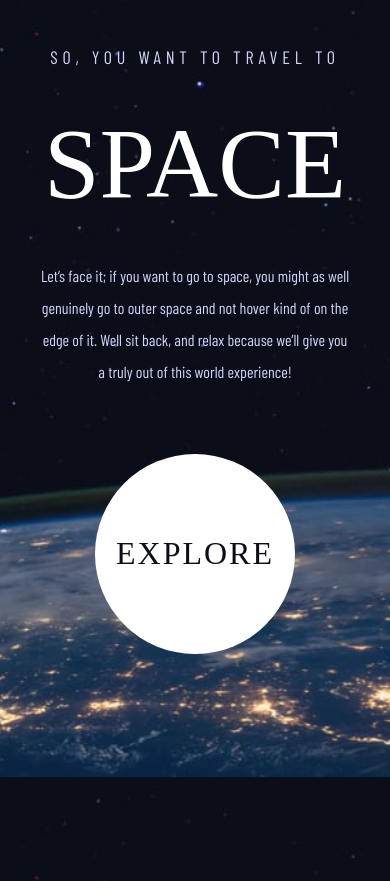
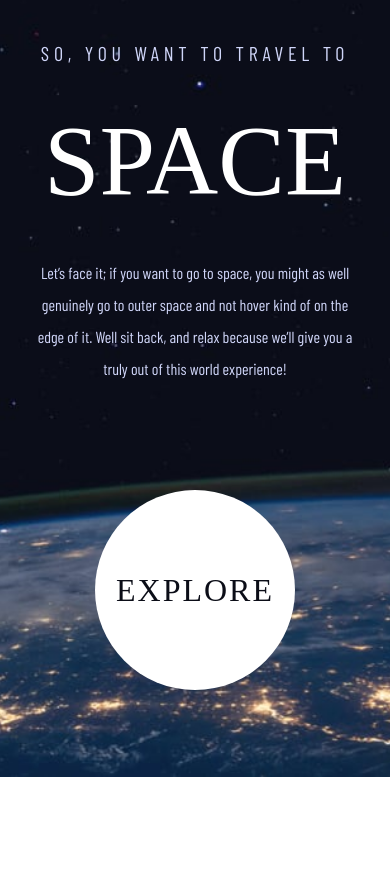
Before and after one commit to hypnobean/spacetourism, a plain HTML site: page index.html in a window 390 px wide. Shown: the part 67-948 px from the top of the page. After the commit the page ends 844 px from the top, so only its background shows below. Drawn offline with nearby package versions, Linux system fonts and the light colour scheme; a web font is replaced by a local one.

Commit message:
Update style.css

```diff
--- a/style/style.css
+++ b/style/style.css
@@ -3,6 +3,7 @@
   --light_blue: #D0D6F9;
   --white: #FFFFFF;
 }
+
 
 body {
   font-family: 'Barlow Condensed', sans-serif;
@@ -47,7 +48,7 @@ li[aria-current="active-page"]::after {
 /* HEADINGS */
 .heading-1 {
   font-family: 'Bellefair', serif;
-  font-size: 150px;
+  font-size: calc(16px + 10vw);
   text-transform: uppercase;
   font-weight: normal;
   color: var(--white);
@@ -189,10 +190,10 @@ nav a:hover::before {
 /* MAINBODY */
 .main-body {
   display: grid;
-  height: 100vh;
+  height: fit-content;
   grid-template-columns: 1fr 1fr;
-  grid-template-rows: auto;
-  margin: 0 10%;
+  grid-template-rows: 1fr 2fr;
+  margin: 0 12%;
   grid-column-gap: 8%;
   position: absolute;
   top: 6em;
@@ -200,12 +201,13 @@ nav a:hover::before {
 }
 
 .header-line {
-  border-top: 1px solid rgba(100, 100, 120, .5);
-  height: 100%;
-  width: 100%;
-  display: block;
-  grid-column: 1;
-  grid-row: 1;
+  background-color: rgba(100, 100, 120, .7);
+  height: 1px;
+  width: 35vw;
+  border: 0;
+  position: absolute;
+  top: 5.5em;
+  left: 7em;
 }
 
 .left-content {
@@ -270,16 +272,29 @@ a:hover .explore {
   }
 
   .main-body {
-    display: flex;
-    flex-direction: column;
+    grid-template-columns: 1fr;
+    grid-template-rows: 1fr 1fr;
     align-items: center;
     text-align: center;
     margin: 0 8%;
-    justify-content: space-evenly;
+    height: -webkit-fill-available;
   }
 
   .left-content {
     text-align: center;
+    grid-row: 1;
+  }
+
+  .right-content {
+    margin: auto;
+  }
+
+  .explore {
+    margin: 0;
+  }
+
+  a:hover .explore {
+    all: unset;
   }
 }
 
@@ -291,8 +306,7 @@ a:hover .explore {
   }
 
   .main-body {
-    margin: 2vw 10vw;
-    justify-content: normal;
+    justify-content: space-around;
   }
 
   header {
@@ -394,23 +408,13 @@ a:hover .explore {
   }
 
   .heading-5 {
-    font-size: large;
+    font-size: 1.25rem;
   }
 
   .explore {
+    margin: 0;
     width: 200px;
     height: 200px;
-    background-clip: padding-box;
-    margin: 50px;
-    outline: 0 solid rgba(100, 100, 120, 0);
-    transform-origin: center;
-    transition: all ease-in-out .2s;
   }
 
-  a:focus .explore {
-    outline: 50px solid rgba(100, 100, 120, .7);
-    background-clip: padding-box;
-    transform-origin: center;
-    transition: all ease-in-out .2s;
-  }
 }
```
